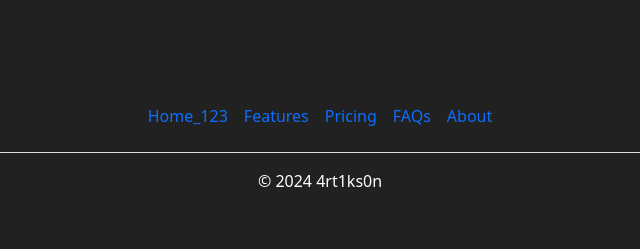
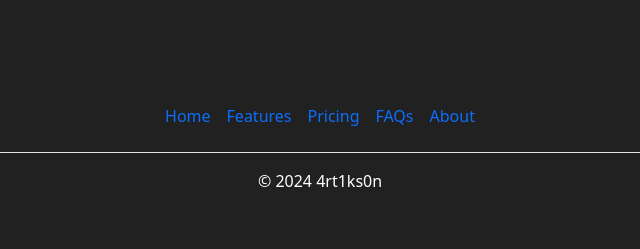
Before and after one commit to artikson/sample-site, a Flask app: page /post/create in a window 1280 px wide. Shown: the part 551-800 px from the top of the page, without its empty margins (320-960 px from the left). Run offline with Flask 3, Linux system fonts and the light colour scheme; the visitor is signed in with stand-in values (Sample User, id 1); data comes from the database, SQL or seed files in the repository; some libraries are stand-ins or nearby versions.

Commit message:
changing code test

```diff
--- a/app/templates/main/_footer.html
+++ b/app/templates/main/_footer.html
@@ -1,5 +1,5 @@
 <ul class="nav justify-content-center border-bottom pb-3 mb-3">
-    <li class="nav-item"><a href="#" class="nav-link px-2">Home_123</a></li>
+    <li class="nav-item"><a href="#" class="nav-link px-2">Home</a></li>
     <li class="nav-item"><a href="#" class="nav-link px-2">Features</a></li>
     <li class="nav-item"><a href="#" class="nav-link px-2">Pricing</a></li>
     <li class="nav-item"><a href="#" class="nav-link px-2">FAQs</a></li>
```
